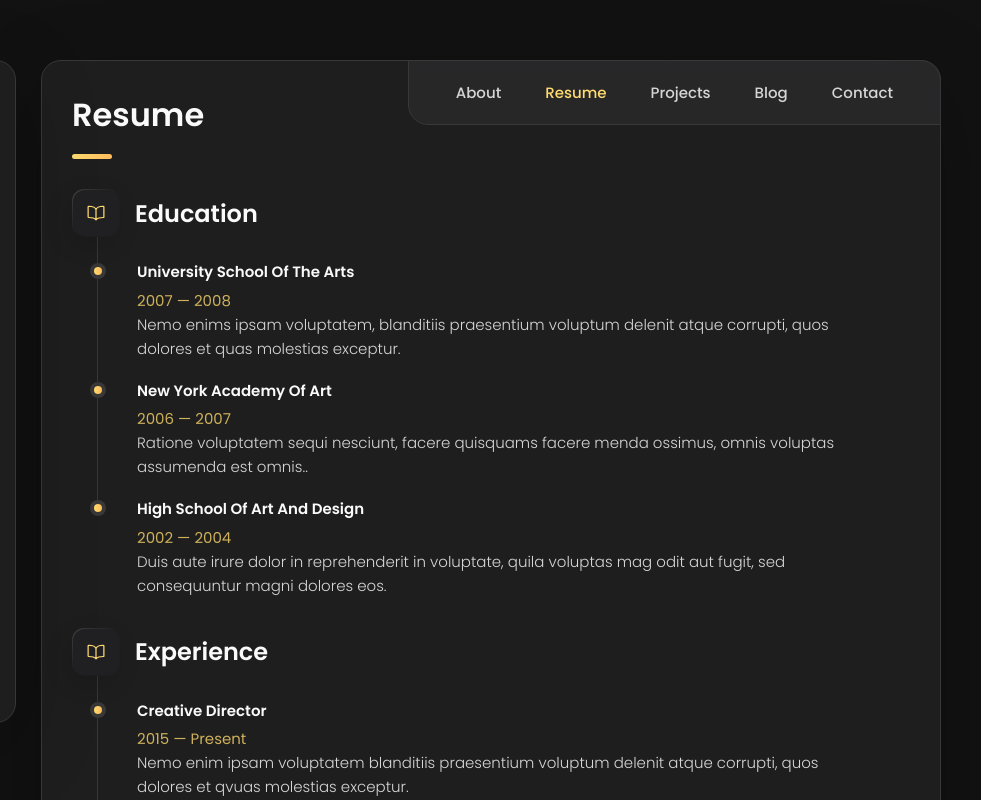
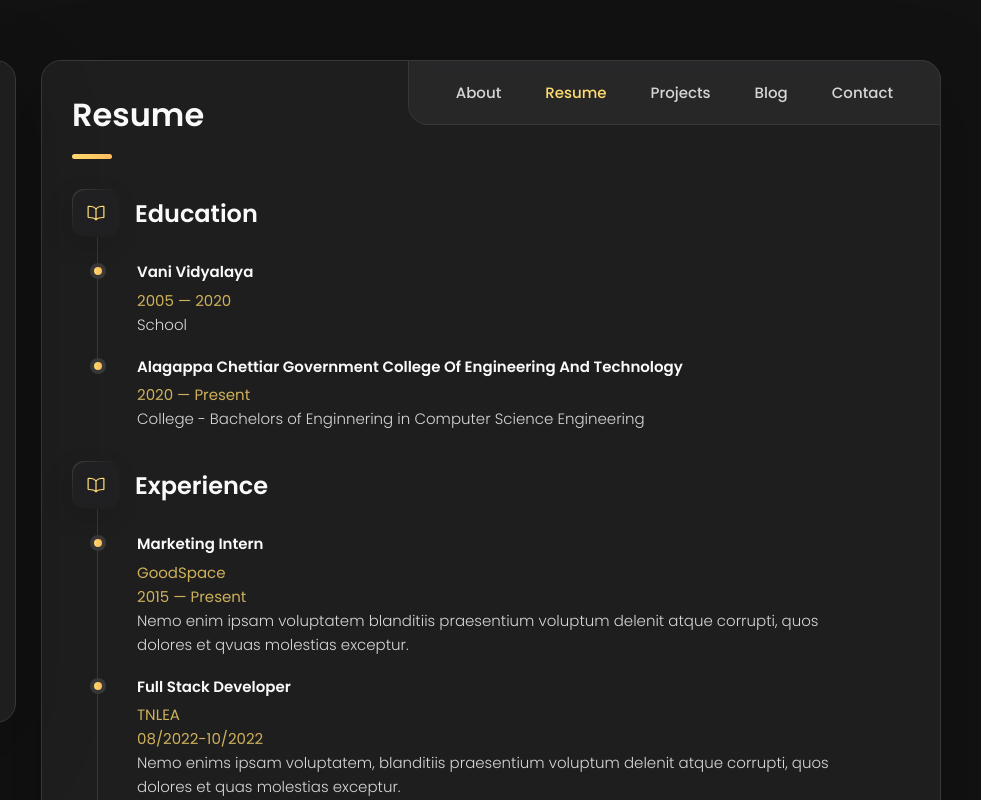
Before and after one commit to mightycoderme2/mightycoderme2.github.io, a plain HTML site: page index.html in a window 1280 px wide. Both pictures are taken after a click on the button "Resume". Shown: the top 800 px of the page, 299-1280 px from the left. Drawn offline with nearby package versions, Linux system fonts and the light colour scheme.

Commit message:
resume part

```diff
--- a/index.html
+++ b/index.html
@@ -533,41 +533,24 @@
 
             <li class="timeline-item">
 
-              <h4 class="h4 timeline-item-title">University school of the arts</h4>
+              <h4 class="h4 timeline-item-title">Vani Vidyalaya</h4>
 
-              <span>2007 — 2008</span>
+              <span>2005 — 2020</span>
 
               <p class="timeline-text">
-                Nemo enims ipsam voluptatem, blanditiis praesentium voluptum delenit atque corrupti, quos dolores et
-                quas molestias
-                exceptur.
+                School
               </p>
 
             </li>
 
             <li class="timeline-item">
 
-              <h4 class="h4 timeline-item-title">New york academy of art</h4>
+              <h4 class="h4 timeline-item-title">Alagappa Chettiar Government College of Engineering and Technology</h4>
 
-              <span>2006 — 2007</span>
+              <span>2020 — Present</span>
 
               <p class="timeline-text">
-                Ratione voluptatem sequi nesciunt, facere quisquams facere menda ossimus, omnis voluptas assumenda est
-                omnis..
-              </p>
-
-            </li>
-
-            <li class="timeline-item">
-
-              <h4 class="h4 timeline-item-title">High school of art and design</h4>
-
-              <span>2002 — 2004</span>
-
-              <p class="timeline-text">
-                Duis aute irure dolor in reprehenderit in voluptate, quila voluptas mag odit aut fugit, sed consequuntur
-                magni dolores
-                eos.
+                College - Bachelors of Enginnering in Computer Science Engineering
               </p>
 
             </li>
@@ -590,7 +573,8 @@
 
             <li class="timeline-item">
 
-              <h4 class="h4 timeline-item-title">Creative director</h4>
+              <h4 class="h4 timeline-item-title">Marketing Intern</h4>
+              <span>GoodSpace</span>
 
               <span>2015 — Present</span>
 
@@ -604,9 +588,9 @@
 
             <li class="timeline-item">
 
-              <h4 class="h4 timeline-item-title">Art director</h4>
-
-              <span>2013 — 2015</span>
+              <h4 class="h4 timeline-item-title">Full Stack Developer</h4>
+              <span> TNLEA </span>
+              <span>08/2022-10/2022</span>
 
               <p class="timeline-text">
                 Nemo enims ipsam voluptatem, blanditiis praesentium voluptum delenit atque corrupti, quos dolores et
@@ -618,9 +602,9 @@
 
             <li class="timeline-item">
 
-              <h4 class="h4 timeline-item-title">Web designer</h4>
-
-              <span>2010 — 2013</span>
+              <h4 class="h4 timeline-item-title">Java Developer</h4>
+              <span>Pangun Technologies</span>
+              <span>10/2022-01/2023</span>
 
               <p class="timeline-text">
                 Nemo enims ipsam voluptatem, blanditiis praesentium voluptum delenit atque corrupti, quos dolores et
```
Also changed, not shown: assets/images/nitin.png (added).
